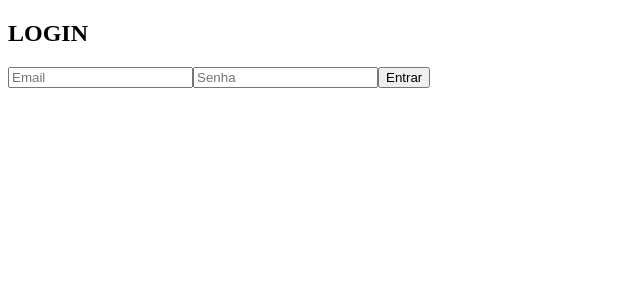
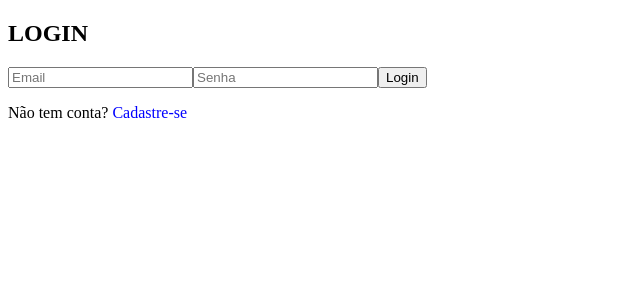
Before and after one commit to ArthurLuiz06/marketplace, a React (Vite) app in the folder marketplace/frontend/: page / in a window 1280 px wide. Shown: the top 300 px of the page, without its empty margins (0-640 px from the left). Built offline with nearby package versions, Linux system fonts and the light colour scheme.

Commit message:
23/03/2026
-Cadastro e login Ok!
-Falta ideias para oque colocar na home
-Falta criar a tela de vendedor

```diff
--- a/marketplace/frontend/src/Pages/CadastroUsuarios/CadastroUsuario.jsx
+++ b/marketplace/frontend/src/Pages/CadastroUsuarios/CadastroUsuario.jsx
@@ -1,6 +1,9 @@
 import { useState } from "react";
+import {useNavigate} from "react-router-dom"
 
 function CadastroUsuario() {
+
+  const navigate = useNavigate("")
 
   //Controle de etapa
   const [etapa, setEtapa] = useState(1)
@@ -79,20 +82,26 @@
         email,
         senha,
         rua,
+        numero,
         cidade,
-        estado
+        estado,
+        bairro,
+        cep
       })
     })
       .then(res => res.text())
       .then(data => {
         alert(data);
+        navigate("/")
 
         setNome("");
         setEmail("");
         setSenha("");
         setRua("");
+        setNumero("");
         setCidade("");
-        setCidade("");
+        setBairro("");
+        setCep("");
         setEtapa(1);
       })
       .catch(err => {
@@ -138,9 +147,12 @@
             />
             {erroSenha && <span className="erro">{erroSenha}</span>}
 
+            <div>
+              <button type="button" onClick={() => navigate("/")}>Login</button>
             <button type="button" onClick={proximo}>
               Próximo →
             </button>
+            </div>
           </div>
         )}
 
@@ -191,7 +203,7 @@
 
             <label>Numero</label>
             <input
-              type="number"
+              type="text"
               placeholder="Ex: 00"
               value={numero}
               onChange={(e) => setNumero(e.target.value)}
--- a/marketplace/frontend/src/Pages/Login/userLogin.jsx
+++ b/marketplace/frontend/src/Pages/Login/userLogin.jsx
@@ -10,7 +10,7 @@
   const navigate = useNavigate()
 
 
-  function entrar() {
+  function entrar(e) {
     e.preventDefault();
 
     if (email === "" || senha === "") {
@@ -67,7 +67,17 @@
         onChange={(e) => setSenha(e.target.value)}
       />
 
-      <button type='submit'>Entrar</button>
+      <button type='submit'>Login</button>
+
+      <p>
+        Não tem conta? {" "}
+        <span
+        onClick= {() => navigate("/cadastro")}
+        style={{color: "blue", cursor: "pointer"}}
+          >
+          Cadastre-se
+        </span>
+      </p>
 
     </form>
 
```
Also changed, not shown: 1 other file (tests, documents, lock files or other folders).
